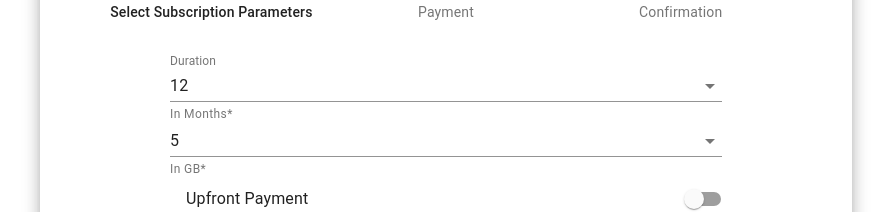
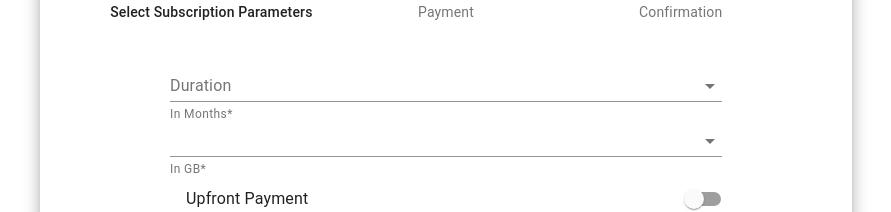
Before and after one commit to anand-san/t-moberries, a React (Create React App) app: page / in a window 1280 px wide. Shown: the part 168-380 px from the top of the page, without its empty margins (194-1085 px from the left). Built offline with nearby package versions, Linux system fonts and the light colour scheme.

Commit message:
move local state to context

```diff
--- a/src/Pages/Subscription/Steps/Parameters/Parameters.behaviour.ts
+++ b/src/Pages/Subscription/Steps/Parameters/Parameters.behaviour.ts
@@ -1,11 +1,9 @@
 import React from 'react'
+import { useAppContext } from "../../../../Utility/useAppContextHook"
+import { FormData } from '../../SubscriptionProcess.types';
 
 export default function ParametersBehaviour() {
-    const [formData, setFormData] = React.useState({
-        Duration: 12,
-        Amount: 5,
-        UpfrontPayment: false
-    })
+  const { setFormData } = useAppContext()
   const handleChange = (
     event: React.ChangeEvent<
       | HTMLInputElement
@@ -16,12 +14,12 @@ export default function ParametersBehaviour() {
     >,
     sInput: React.ReactNode | boolean
   ) => {
-        setFormData((currentFormData) => ({
+    setFormData?.((currentFormData: FormData) => ({
       ...currentFormData,
-          [event.target.name as string]: (event.target.value as string) || sInput,
-        }));
-      };
+      [event.target.name as string]: (event.target.value as string) || sInput
+    }))
+  }
   return {
-        formData, handleChange
+    handleChange
   }
 }
--- a/src/Pages/Subscription/Steps/Parameters/Parameters.component.tsx
+++ b/src/Pages/Subscription/Steps/Parameters/Parameters.component.tsx
@@ -1,4 +1,3 @@
-import React from "react";
 import InputLabel from "@material-ui/core/InputLabel";
 import MenuItem from "@material-ui/core/MenuItem";
 import FormHelperText from "@material-ui/core/FormHelperText";
@@ -8,9 +7,12 @@ import Switch from "@material-ui/core/Switch";
 import FormControlLabel from "@material-ui/core/FormControlLabel";
 import { useStyles } from "./Parameters.styles";
 import ParametersBehaviour from "./Parameters.behaviour";
+import {useAppContext} from "../../../../Utility/useAppContextHook"
+
 export default function Parameters() {
   const classes = useStyles();
-  const { formData, handleChange } = ParametersBehaviour();
+  const { handleChange } = ParametersBehaviour();
+  const {formData} = useAppContext()
 
   return (
     <>
@@ -18,7 +20,7 @@ export default function Parameters() {
       <InputLabel >Duration</InputLabel>
       <Select
         name="Duration"
-        value={formData.Duration}
+        value={formData?.Duration}
         onChange={handleChange}
         fullWidth
       >
@@ -32,7 +34,7 @@ export default function Parameters() {
       {/* <InputLabel>Amount</InputLabel> */}
       <Select
         name="Amount"
-        value={formData.Amount}
+        value={formData?.Amount}
         onChange={handleChange}
         fullWidth
       >
@@ -47,7 +49,7 @@ export default function Parameters() {
         className={classes.PaymentSwitch}
         control={
           <Switch
-            checked={formData.UpfrontPayment}
+            checked={formData?.UpfrontPayment}
             onChange={handleChange}
             inputProps={{ name: "UpfrontPayment" }}
           />
--- a/src/Pages/Subscription/Steps/PaymentData/PaymentData.behaviour.ts
+++ b/src/Pages/Subscription/Steps/PaymentData/PaymentData.behaviour.ts
@@ -1,31 +1,27 @@
 import React from 'react'
+import { useAppContext } from "../../../../Utility/useAppContextHook"
+import { FormData } from '../../SubscriptionProcess.types';
 
 export default function PaymentDataBehaviour() {
-    const [formData, setFormData] = React.useState({
-        number: "",
-        expiry: "",
-        cvc: "",
-        focused: "name",
-        name: ""
-    })
+    const { setFormData } = useAppContext()
 
     const handleChange = (event: React.ChangeEvent<{name: unknown, value: unknown, maxLength: number}>) => {
         if((event.target.value as string).length > event.target.maxLength)
             return
-        setFormData(currentFormData => ({
+        setFormData?.((currentFormData:FormData) => ({
             ...currentFormData,
             [event.target.name as string] : event.target.value as string
         }))
     }
 
     const handleFocus = (event: any) => {
-        setFormData(currentFormData => ({
+        setFormData?.((currentFormData:FormData) => ({
             ...currentFormData,
             focused: event.target.name
         }))
     }
 
     return {
-        formData, handleChange, handleFocus
+        handleChange, handleFocus
     }
 }
--- a/src/Pages/Subscription/Steps/PaymentData/PaymentData.component.tsx
+++ b/src/Pages/Subscription/Steps/PaymentData/PaymentData.component.tsx
@@ -2,20 +2,22 @@ import Cards from "react-credit-cards";
 import PaymentDataBehaviour from "./PaymentData.behaviour";
 import TextField from "@material-ui/core/TextField";
 import Grid from "@material-ui/core/Grid";
+import {useAppContext} from "../../../../Utility/useAppContextHook"
 
 import "react-credit-cards/es/styles-compiled.css";
 
 export default function PaymentData() {
-  const { formData, handleChange, handleFocus } = PaymentDataBehaviour();
+  const { handleChange, handleFocus } = PaymentDataBehaviour();
+  const {formData} = useAppContext()
   return (
     <Grid container spacing={8}>
       <Grid item xs={6}>
         <Cards
-          cvc={formData.cvc}
-          expiry={formData.expiry}
-          focused={formData.focused === "cvc" ? "cvc" : "name"}
-          name={formData.name}
-          number={formData.number}
+          cvc={formData?.cvc || ""}
+          expiry={formData?.expiry || ""}
+          focused={formData?.focused === "cvc" ? "cvc" : "name"}
+          name={formData?.name || ""}
+          number={formData?.number || ""}
         />
       </Grid>
       <Grid item xs={6}>
@@ -25,7 +27,7 @@ export default function PaymentData() {
               label="Name"
               name="name"
               variant="outlined"
-              value={formData.name}
+              value={formData?.name}
               onChange={handleChange}
               onFocus={handleFocus}
               inputProps={{ maxLength: 30 }}
@@ -38,7 +40,7 @@ export default function PaymentData() {
               type="number"
               name="number"
               variant="outlined"
-              value={formData.number}
+              value={formData?.number}
               onChange={handleChange}
               onFocus={handleFocus}
               inputProps={{ maxLength: 16 }}
@@ -51,7 +53,7 @@ export default function PaymentData() {
               name="expiry"
               type="number"
               variant="outlined"
-              value={formData.expiry}
+              value={formData?.expiry}
               onChange={handleChange}
               onFocus={handleFocus}
               inputProps={{ maxLength: 4 }}
@@ -64,7 +66,7 @@ export default function PaymentData() {
               name="cvc"
               type="number"
               variant="outlined"
-              value={formData.cvc}
+              value={formData?.cvc}
               onChange={handleChange}
               onFocus={handleFocus}
               inputProps={{ maxLength: 4 }}
```
Lines whose indentation alone changed are shown as unchanged.
